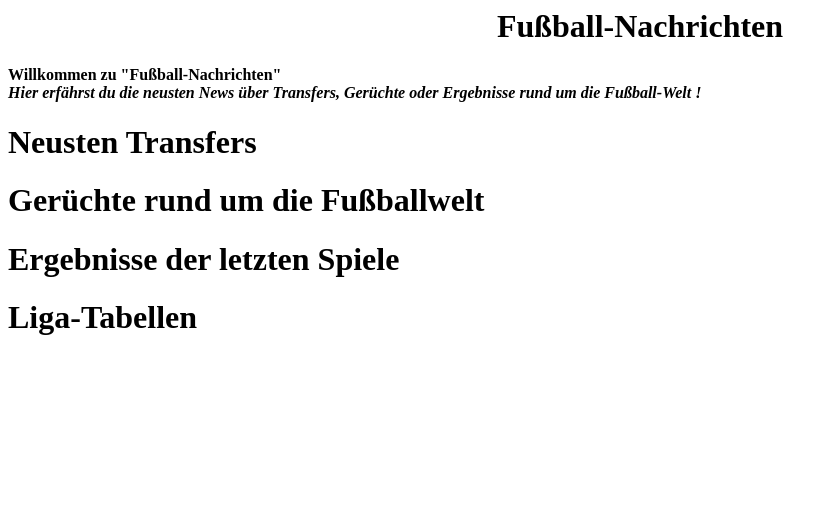
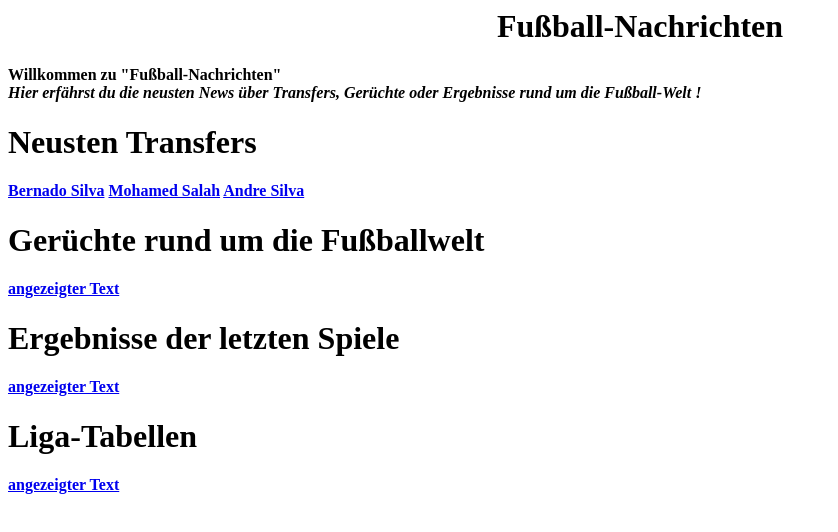
Before and after one commit to kadirdmrr/kadirdmrr.github.io, a plain HTML site: page index.html in a window 1280 px wide. Shown: the whole page, without its empty margins (0-838 px from the left). Drawn offline with Linux system fonts and the light colour scheme.

Commit message:
Update index.html

```diff
--- a/index.html
+++ b/index.html
@@ -9,9 +9,18 @@
    <br><i> Hier erfährst du die neusten News über Transfers, Gerüchte oder Ergebnisse rund um die Fußball-Welt !</i>
 
      <h1>Neusten Transfers</h1>
+     <a href="url-die-aufgerufen-wird.htm">Bernado Silva</a>
+     <a href="url-die-aufgerufen-wird.htm">Mohamed Salah</a>
+     <a href="url-die-aufgerufen-wird.htm">Andre Silva</a>
+
 
      <h1>Gerüchte rund um die Fußballwelt</h1>
+     <a href="url-die-aufgerufen-wird.htm">angezeigter Text</a>
+
 
      <h1>Ergebnisse der letzten Spiele</h1>
+     <a href="url-die-aufgerufen-wird.htm">angezeigter Text</a>
+
 
      <h1>Liga-Tabellen</h1>
+     <a href="url-die-aufgerufen-wird.htm">angezeigter Text</a>
```
